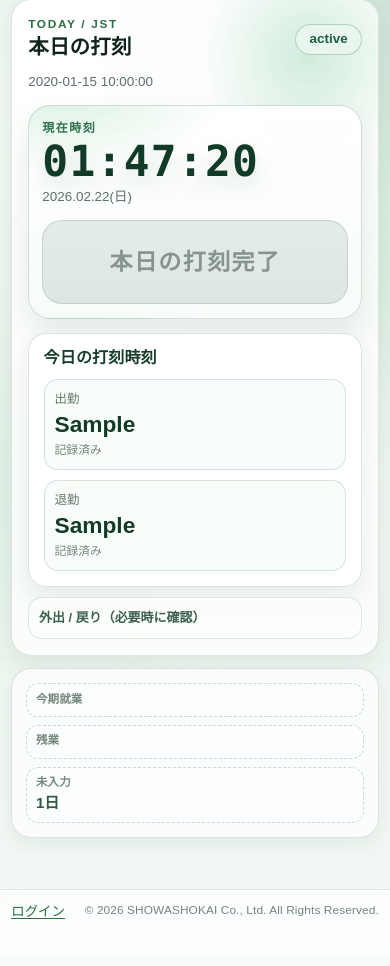
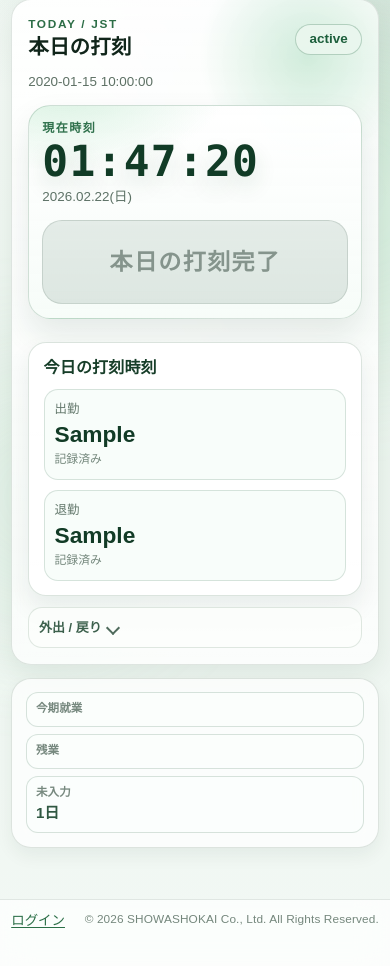
Before and after one commit to tenten-10-10/cloudlog, a Python web app: template cloudlog/templates/today.html in a window 390 px wide. Shown: the part 107-1073 px from the top of the page. Before the commit the page ends 1026 px from the top, so only its background shows below. Run offline with Jinja, Linux system fonts and the light colour scheme; the template is opened without the code that fills it: most values are stand-ins (such as "Sample title", 1, 10 or a date in 2020).

Commit message:
Polish today UI hierarchy, accordion affordance, and mobile FAB drawer behavior

```diff
--- a/cloudlog/static/style.css
+++ b/cloudlog/static/style.css
@@ -1104,7 +1104,10 @@ main.shell {
 
 .nav__link.is-disabled,
 .mobile-nav__link.is-disabled {
-  opacity: 0.48;
+  opacity: 0.5;
+  color: #7b8f84;
+  background: rgba(245, 248, 246, 0.92);
+  border-color: rgba(112, 132, 121, 0.25);
   cursor: not-allowed;
   pointer-events: none;
   box-shadow: none;
@@ -1137,6 +1140,12 @@ main.shell {
 .today-main,
 .today-side {
   min-width: 0;
+}
+
+.today-side {
+  display: grid;
+  gap: 0.66rem;
+  align-content: start;
 }
 
 .clock-face {
@@ -1187,6 +1196,12 @@ main.shell {
 
 .primary-clock-form {
   display: grid;
+}
+
+.hero-toast-slot {
+  margin-top: 0.6rem;
+  display: grid;
+  gap: 0.5rem;
 }
 
 .btn--primary-clock {
@@ -1264,22 +1279,46 @@ main.shell {
 }
 
 .outing-log {
-  margin-top: 0.66rem;
   border-radius: 14px;
   border: 1px solid rgba(42, 90, 61, 0.14);
   background: rgba(252, 254, 252, 0.88);
   padding: 0.62rem;
 }
 
-.outing-log summary {
+.outing-log__summary {
+  display: flex;
+  align-items: center;
+  justify-content: space-between;
   color: #3c604c;
   font-size: 0.81rem;
   font-weight: 700;
   cursor: pointer;
+  user-select: none;
+}
+
+.outing-log__summary:hover {
+  color: #27513a;
+}
+
+.accordion-chevron {
+  width: 10px;
+  height: 10px;
+  border-right: 2px solid #4f6b5c;
+  border-bottom: 2px solid #4f6b5c;
+  transform: rotate(45deg);
+  transition: transform 0.16s ease;
+  margin-left: 0.4rem;
+}
+
+.outing-log[open] .accordion-chevron {
+  transform: rotate(-135deg);
 }
 
 .outing-log__body {
   margin-top: 0.56rem;
+  max-height: 280px;
+  overflow: auto;
+  padding-right: 0.1rem;
 }
 
 .outing-lists {
@@ -1328,7 +1367,7 @@ main.shell {
 
 .kpi-item {
   border-radius: 12px;
-  border: 1px dashed rgba(41, 102, 67, 0.24);
+  border: 1px solid rgba(41, 102, 67, 0.18);
   background: rgba(251, 254, 252, 0.74);
   padding: 0.48rem 0.56rem;
 }
@@ -1347,29 +1386,14 @@ main.shell {
   color: #2f5842;
 }
 
-.toast-viewport {
-  position: fixed;
-  right: 18px;
-  bottom: 18px;
-  z-index: 60;
-  display: grid;
-  gap: 0.5rem;
-  width: min(360px, calc(100vw - 1.6rem));
-  pointer-events: none;
-}
-
-.toast-viewport .toast {
-  pointer-events: auto;
-}
-
 /* ---- Mobile drawer navigation ---- */
 .menu-toggle {
   display: none;
-  width: 40px;
-  height: 40px;
-  border-radius: 12px;
+  width: 56px;
+  height: 56px;
+  border-radius: 999px;
   border: 1px solid rgba(34, 86, 56, 0.24);
-  background: rgba(255, 255, 255, 0.9);
+  background: linear-gradient(180deg, rgba(250, 254, 251, 0.95), rgba(236, 247, 241, 0.94));
   padding: 0;
   align-items: center;
   justify-content: center;
@@ -1387,7 +1411,7 @@ main.shell {
 
 .menu-toggle:hover {
   border-color: rgba(32, 89, 58, 0.42);
-  background: rgba(242, 250, 246, 0.95);
+  background: rgba(242, 250, 246, 0.98);
 }
 
 .mobile-backdrop {
@@ -1404,15 +1428,16 @@ main.shell {
 .mobile-drawer {
   position: fixed;
   top: 0;
-  left: 0;
+  right: 0;
+  left: auto;
   height: 100vh;
   width: min(84vw, 320px);
   z-index: 59;
-  border-right: 1px solid rgba(31, 80, 52, 0.18);
+  border-left: 1px solid rgba(31, 80, 52, 0.18);
   background: linear-gradient(180deg, rgba(255, 255, 255, 0.97), rgba(242, 250, 246, 0.95));
   box-shadow: 0 18px 44px rgba(6, 26, 16, 0.28);
   padding: 0.92rem 0.86rem;
-  transform: translateX(-105%);
+  transform: translateX(105%);
   transition: transform 0.18s ease;
   display: flex;
   flex-direction: column;
@@ -1568,6 +1593,11 @@ body.drawer-open {
 
   .menu-toggle {
     display: inline-flex;
+    position: fixed;
+    right: 16px;
+    bottom: 18px;
+    z-index: 72;
+    box-shadow: 0 12px 24px rgba(16, 60, 37, 0.24);
   }
 
   .live-clock--hero {
@@ -1584,12 +1614,6 @@ body.drawer-open {
     grid-template-columns: 1fr;
   }
 
-  .toast-viewport {
-    left: 50%;
-    right: auto;
-    transform: translateX(-50%);
-    width: min(92vw, 360px);
-  }
 }
 
 @media (max-width: 520px) {
--- a/cloudlog/templates/today.html
+++ b/cloudlog/templates/today.html
@@ -60,6 +60,7 @@
           </form>
         </div>
       </div>
+      <div class="hero-toast-slot" id="clock-toast-region" aria-live="polite" aria-atomic="false"></div>
     </article>
 
     <div class="today-side">
@@ -80,7 +81,10 @@
       </section>
 
       <details class="outing-log">
-        <summary>外出 / 戻り（必要時に確認）</summary>
+        <summary class="outing-log__summary">
+          <span>外出 / 戻り</span>
+          <span class="accordion-chevron" aria-hidden="true"></span>
+        </summary>
         <div class="outing-log__body">
           <div class="outing-lists">
             <section>
@@ -140,7 +144,6 @@
 
 <div id="today-flash" data-message="{{ flash_message or '' }}" data-error="{{ flash_error or '' }}" hidden></div>
 <script id="today-events-json" type="application/json">{{ (record.events or []) | tojson }}</script>
-<div class="toast-viewport" id="clock-toast-region" aria-live="polite" aria-atomic="false"></div>
 
 <script>
   (() => {
@@ -360,7 +363,14 @@
         }
 
         const stamp = formatEventStamp(payload?.event?.event_time);
-        showToast(stamp ? `打刻しました: ${stamp}` : "打刻しました", "ok");
+        const actionLabelMap = {
+          "clock-in": "出勤を記録しました",
+          "clock-out": "退勤を記録しました",
+          outing: "外出を記録しました",
+          return: "戻りを記録しました",
+        };
+        const actionLabel = actionLabelMap[actionKind] || "打刻しました";
+        showToast(stamp ? `${actionLabel} ${stamp}` : actionLabel, "ok");
         await patchTodayView();
       } catch (_err) {
         showToast("打刻に失敗しました", "error");
```
